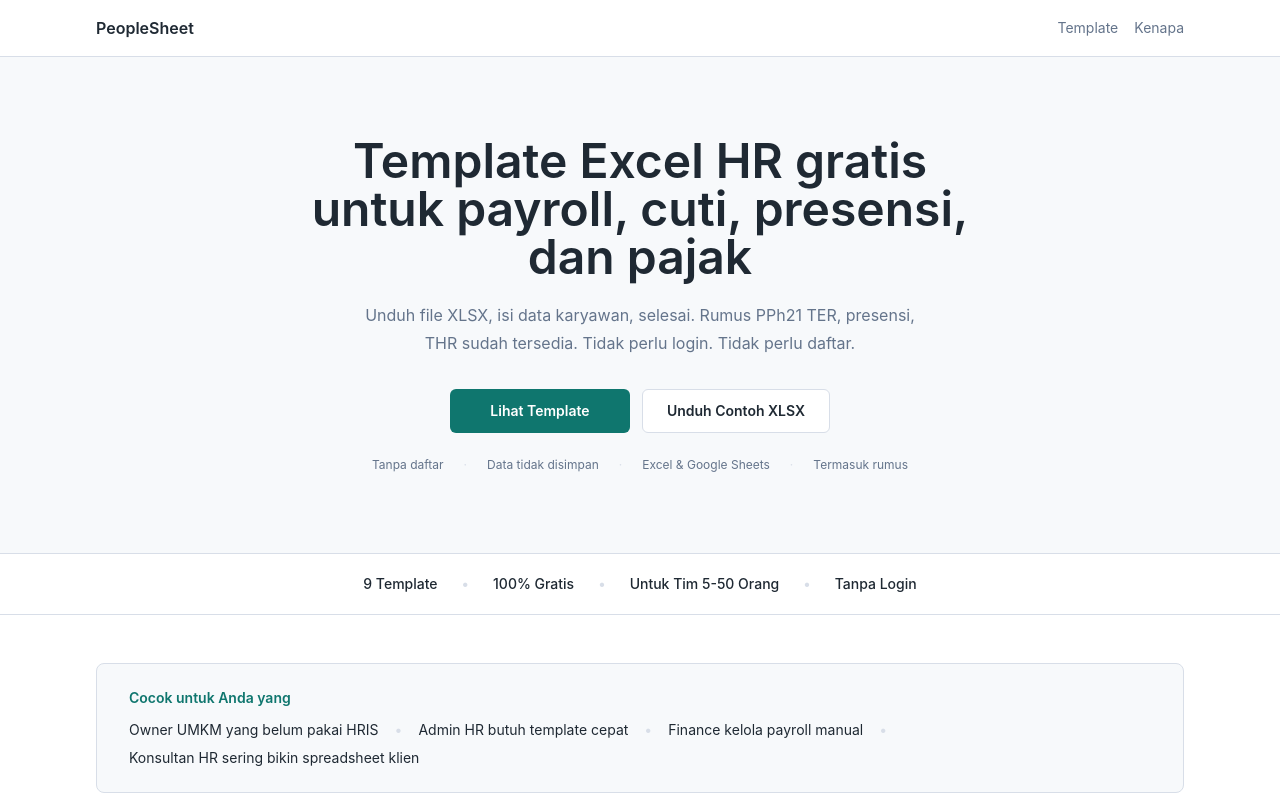
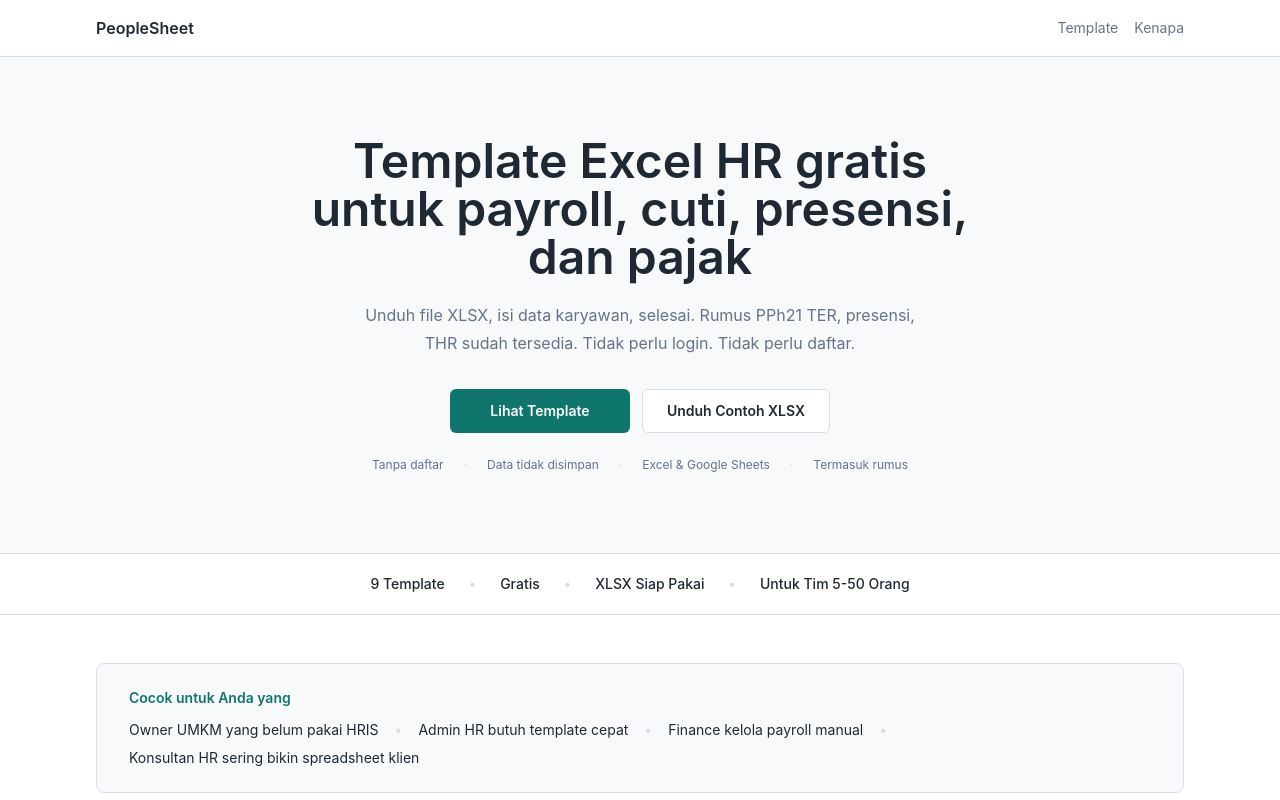
Before and after one commit to Reckbeg/PeopleSheet, a Next.js app: page / in a window 1280 px wide. Shown: the top 800 px of the page. Built offline with nearby package versions, Linux system fonts and the light colour scheme.

Commit message:
fix(ui): tighten stats bar, remove redundant 'Tanpa Login'

```diff
--- a/src/app/page.tsx
+++ b/src/app/page.tsx
@@ -65,11 +65,11 @@ export default function Home() {
           <div className="flex flex-wrap items-center justify-center gap-x-4 gap-y-2 text-sm font-medium text-foreground sm:gap-x-6">
             <span>9 Template</span>
             <span className="text-line">•</span>
-            <span>100% Gratis</span>
+            <span>Gratis</span>
+            <span className="text-line">•</span>
+            <span>XLSX Siap Pakai</span>
             <span className="text-line">•</span>
             <span>Untuk Tim 5-50 Orang</span>
-            <span className="text-line">•</span>
-            <span>Tanpa Login</span>
           </div>
         </div>
       </section>
```
